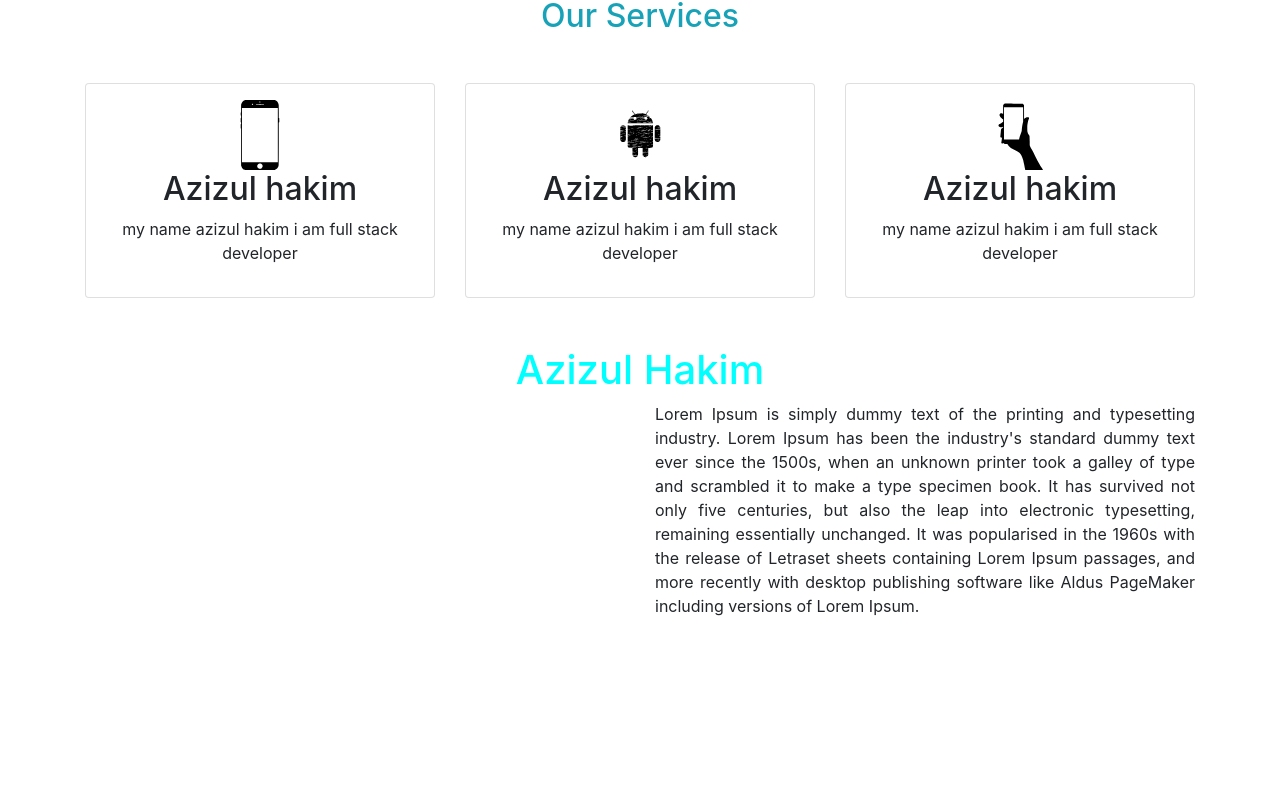
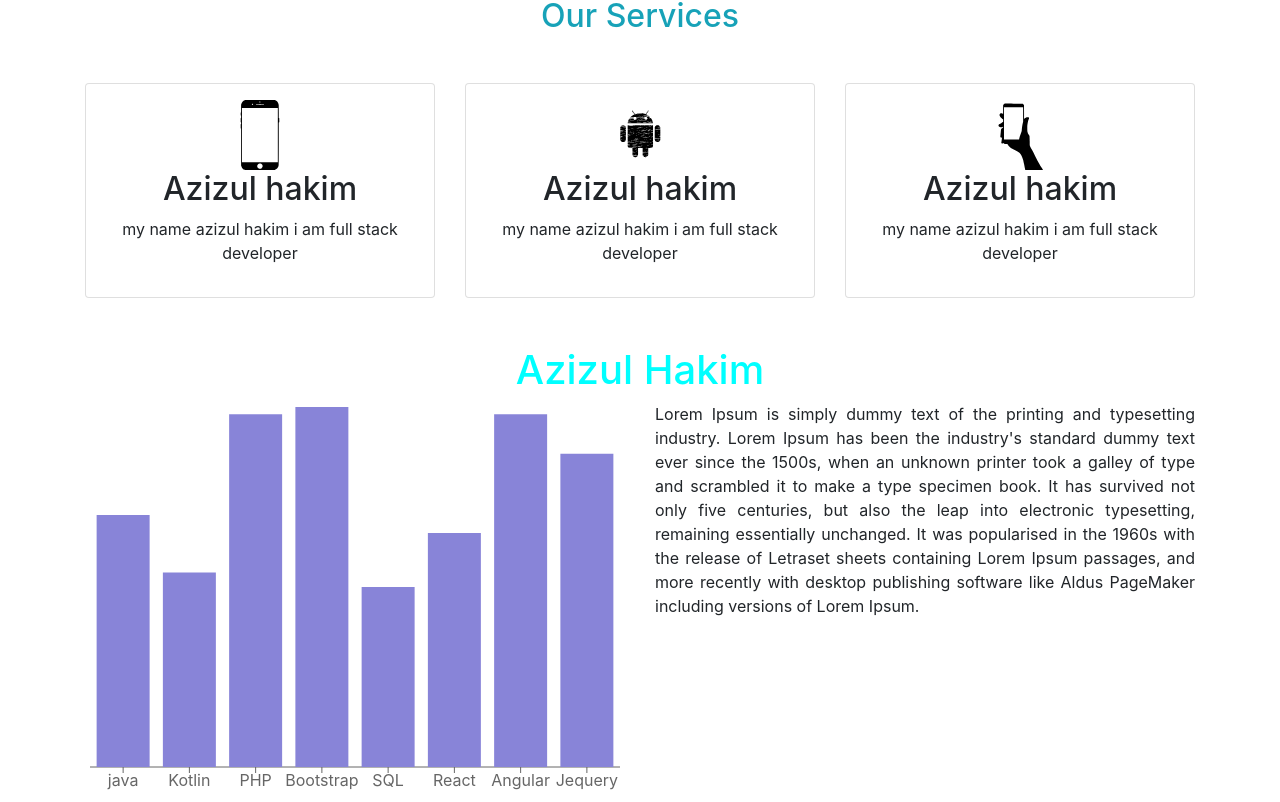
Before and after one commit to Hkm172Cse/react_application, a React (Create React App) app: page / in a window 1280 px wide. Shown: the part 551-1353 px from the top of the page. Before the commit the page ends 1169 px from the top, so only its background shows below. Built offline with nearby package versions, Linux system fonts and the light colour scheme.

Commit message:
Chart is Complete

```diff
--- a/src/components/Chart/Chart.js
+++ b/src/components/Chart/Chart.js
@@ -1,6 +1,6 @@
 import React, {Component, Fragment} from 'react';
 import { Col, Container, Row } from 'react-bootstrap';
-import {BarChart} from 'recharts';
+import {BarChart,Bar,ResponsiveContainer,XAxis,Tooltip} from 'recharts';
 
 class Chart extends  Component{
     constructor(){
@@ -21,15 +21,21 @@ class Chart extends  Component{
     }
 
     render(){
+        var blue = "#8884d8";
         return (
             <Fragment>
                 <Container className="text-center">
                   <h1 className="chartTitle">Azizul Hakim</h1>
                     <Row>
-                        <Col className="text-justify" lg={6} md={12} sm={12}>
-                            <BarChart>
+                        <Col className="text-justify" style={{width:'100%', height:'400px'}} lg={6} md={12} sm={12}>
+                            <ResponsiveContainer>
+                            <BarChart width={100} height={400} data={this.state.data}>
+                                <XAxis dataKey="technology"></XAxis>
+                                <Tooltip/>
+                                <Bar dataKey="projects" fill={blue}></Bar>
+                            </BarChart>
+                            </ResponsiveContainer>
 
-                            </BarChart>
                         </Col>
                         <Col className="text-justify" lg={6} md={12} sm={12}>
                         Lorem Ipsum is simply dummy text of the printing and typesetting industry. Lorem Ipsum has been the industry's standard dummy text ever since the 1500s, when an unknown printer took a galley of type and scrambled it to make a type specimen book. It has survived not only five centuries, but also the leap into electronic typesetting, remaining essentially unchanged. It was popularised in the 1960s with the release of Letraset sheets containing Lorem Ipsum passages, and more recently with desktop publishing software like Aldus PageMaker including versions of Lorem Ipsum.
```
